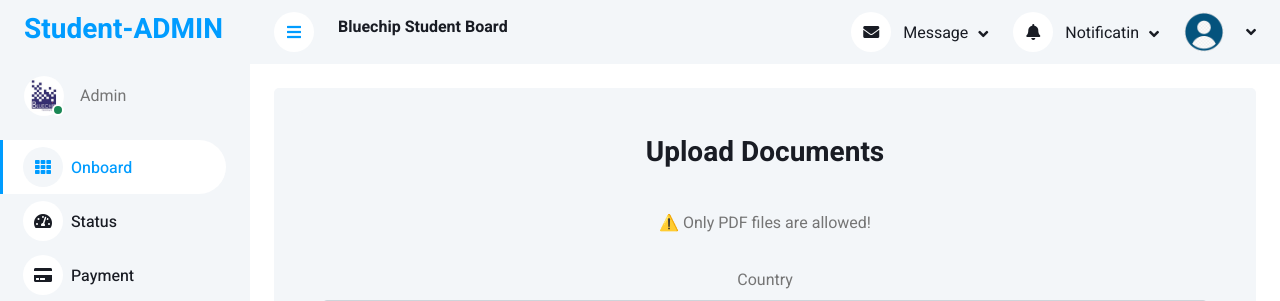
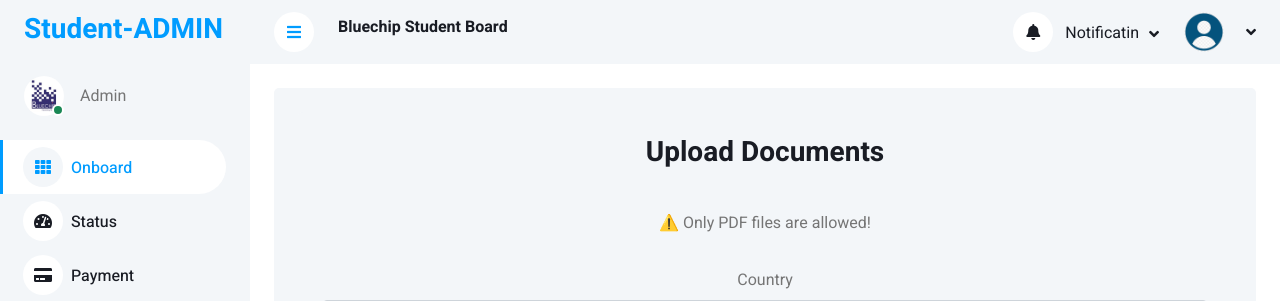
Before and after one commit to rudrateja95/Bluechip_orgnl, a Flask app: template templates/adm_student.html in a window 1280 px wide. Shown: the top 301 px of the page. Run offline with Flask 3, Linux system fonts and the light colour scheme; the template is opened without the code that fills it, so the values that code supplies are empty; some libraries are stand-ins or nearby versions.

Commit message:
Updated adm_student.html

```diff
--- a/templates/adm_student.html
+++ b/templates/adm_student.html
@@ -84,10 +84,7 @@
                 </h6>
                 <div class="navbar-nav align-items-center ms-auto">
                     <div class="nav-item dropdown">
-                        <a href="#" class="nav-link dropdown-toggle" data-bs-toggle="dropdown">
-                            <i class="fa fa-envelope me-lg-2"></i>
-                            <span class="d-none d-lg-inline-flex">Message</span>
-                        </a>
+                        <div class="elfsight-app-5630f1fe-e73d-46f5-bb65-2ed9b17cbc96" data-elfsight-app-lazy></div>
                         <div class="dropdown-menu dropdown-menu-end bg-light border-0 rounded-0 rounded-bottom m-0">
                             <a href="#" class="dropdown-item">
                                 <div class="d-flex align-items-center">
@@ -308,6 +305,7 @@
     <!-- Template Javascript -->
     <script src="{{ url_for('static', filename='adm_js/main.js') }}"></script>
     <script> document.getElementById("todaydate").value = new Date().toLocaleDateString(); </script>
+    <script src="https://static.elfsight.com/platform/platform.js" async></script>
 
     <script>
         document.getElementById('country').addEventListener('change', function () {
```
